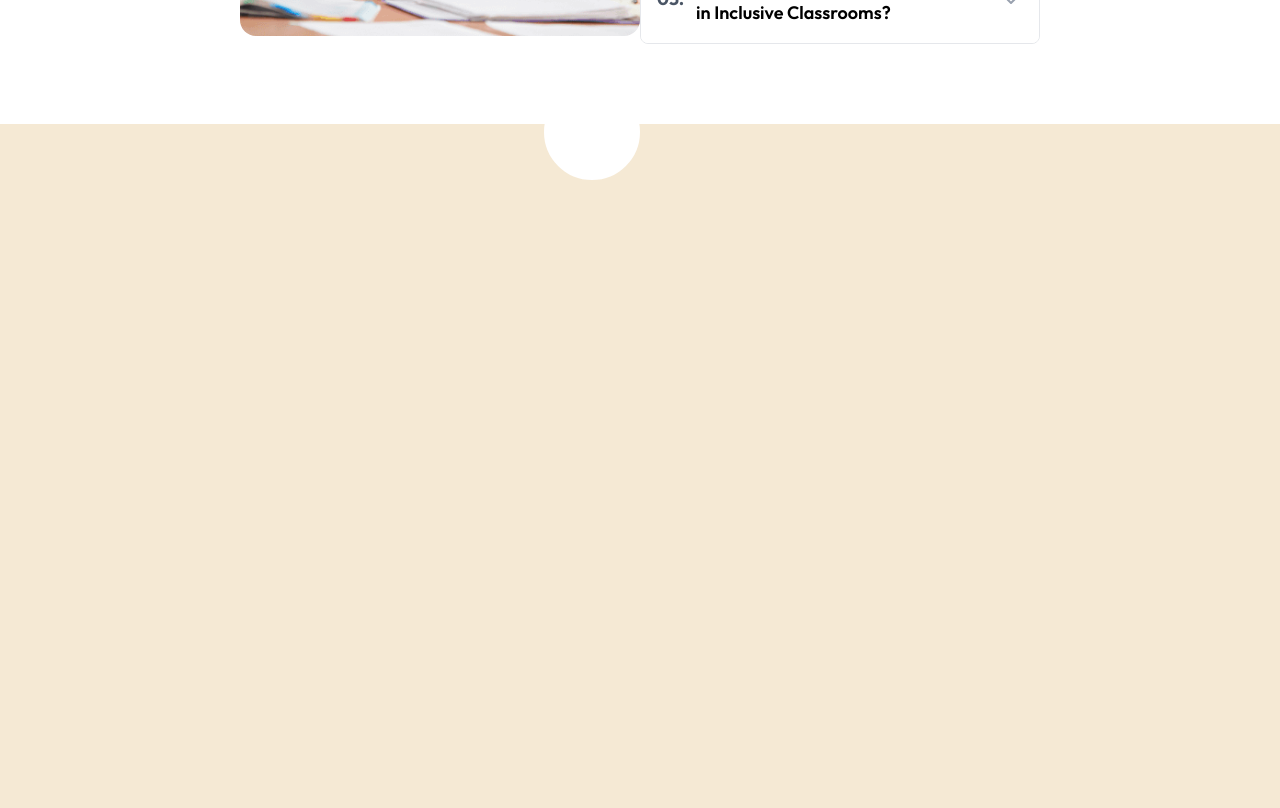
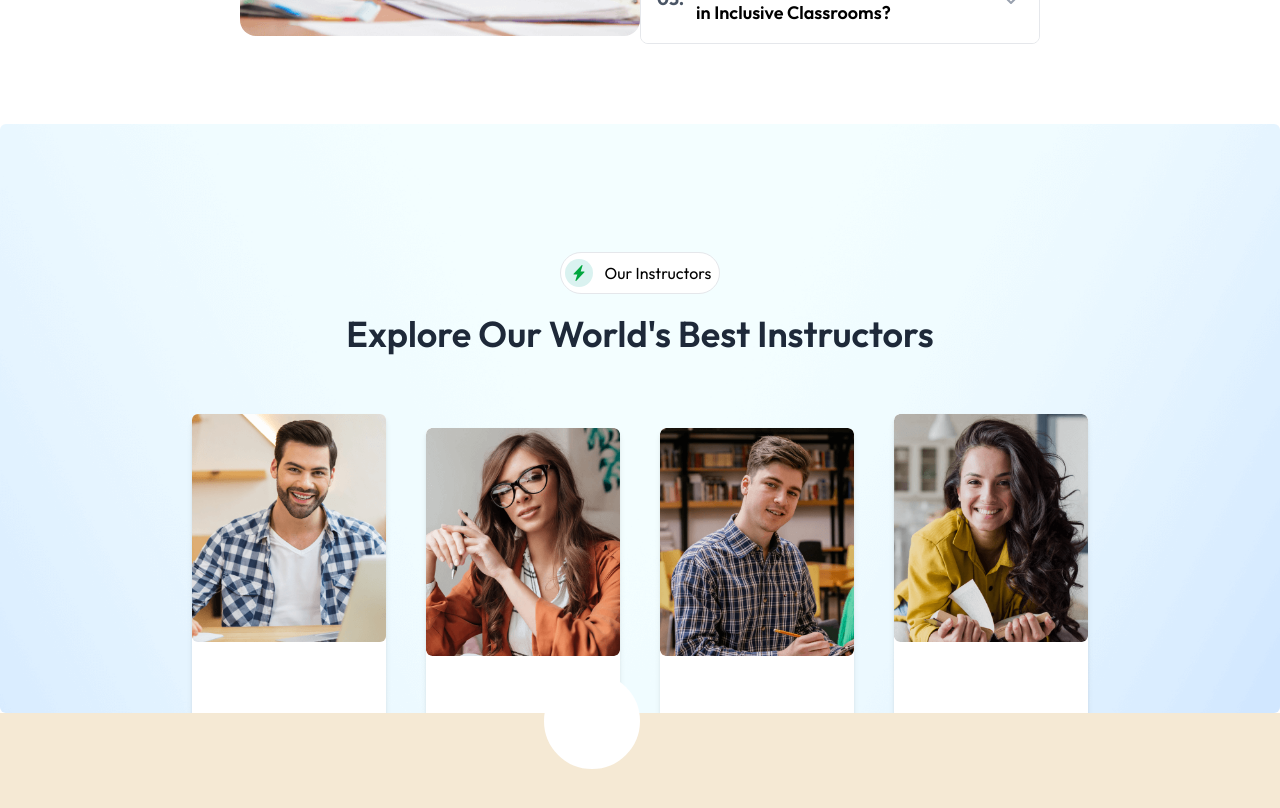
Before and after one commit to asaduzzaman8316/learning-management-system, a Next.js app: page / in a window 1280 px wide. Shown: the part 3760-4568 px from the top of the page. Built offline with nearby package versions, Linux system fonts and the light colour scheme; no server answers.

Commit message:
team done

```diff
--- /dev/null
+++ b/app/HomeComponents/InStructors/Instructors.jsx
@@ -0,0 +1,29 @@
+import React from 'react'
+import bg from '@/app/assets/team-bg.png'
+import Image from 'next/image'
+import Heading from '@/components/share/Heading'
+import Heading2 from '@/components/share/Heading2'
+import SingleCard from './SingleCard'
+import team1 from '@/app/assets/team-1.png'
+import team2 from '@/app/assets/team-2.png'
+import team3 from '@/app/assets/team-3.png'
+import team4 from '@/app/assets/team-4.png'
+function Instructors() {
+    return (
+        <div className='flex flex-col justify-center items-center relative'>
+            <Image src={bg} width={3000} height={1000} alt='teamm-bg' className='h-auto rounded-md w-auto ' />
+            <div className='lg:w-[70%] py-32 gap-5  flex flex-col justify-center items-center mx-auto absolute top-0   w-full '>
+                <Heading name={'Our Instructors'} />
+                <Heading2 name={"Explore Our World's Best Instructors "} color={'text-gray-800'} />
+                <div className='grid grid-cols-4 gap-10 mt-10  justify-between items-center'>
+                    <SingleCard name={'Zaramane Mass LIkan'} image={team1} />
+                    <SingleCard name={'Amelia Grace Lily'} image={team2} />
+                    <SingleCard name={'Mason Logan Pol'} image={team3} />
+                    <SingleCard name={'Isabella Charlotte'} image={team4} />
+                </div>
+            </div>
+        </div>
+    )
+}
+
+export default Instructors
--- /dev/null
+++ b/app/HomeComponents/InStructors/SingleCard.jsx
@@ -0,0 +1,27 @@
+import Image from 'next/image'
+import React from 'react'
+import { FaFacebookF, FaLinkedinIn } from 'react-icons/fa'
+import { FaTwitter } from 'react-icons/fa6'
+
+function SingleCard({ image, name }) {
+    return (
+        <div className='bg-white w-full relative  rounded-md shadow-md '>
+            <div className='overflow-hidden group h-70'>
+                <Image src={image} width={500} height={100} alt={name} className='h-auto w-auto rounded-md' />
+                <div className='h-70 w-full bg-black/50 rounded-md duration-500 transition-all  absolute top-0 opacity-0 group-hover:opacity-100 '></div>
+                <div className='flex items-center gap-5 absolute top-1/3 left-1/2 -translate-x-1/2'>
+                    <div className='text-[#07a698] opacity-0 text-xl bg-white size-10 rounded-full flex items-center justify-center group-hover:opacity-100 cursor-pointer hover:text-white hover:bg-[#07a698] duration-500 transition-all'><FaFacebookF /></div>
+                    <div className='text-[#07a698] text-xl bg-white size-10 rounded-full flex items-center justify-center group-hover:opacity-100 opacity-0 cursor-pointer hover:text-white hover:bg-[#07a698] duration-500 transition-all'><FaLinkedinIn /></div>
+                    <div className='text-[#07a698] text-xl bg-white size-10 rounded-full flex items-center justify-center group-hover:opacity-100 opacity-0 cursor-pointer hover:text-white hover:bg-[#07a698] duration-500 transition-all'><FaTwitter /></div>
+                </div>
+            </div>
+            <div className='p-4'>
+                <h1 className='text-xl font-bold '>{name}</h1>
+                <p className='text-[#07a698]'>Online Teacher</p>
+            </div>
+
+        </div>
+    )
+}
+
+export default SingleCard
--- a/app/page.js
+++ b/app/page.js
@@ -6,6 +6,7 @@ import Explorer from "./HomeComponents/Explorer/Explorer";
 import Courses from "./HomeComponents/Courses/Courses";
 import Status from "./HomeComponents/Status/Status";
 import Question from "./HomeComponents/QuestionSection/Question";
+import Instructors from "./HomeComponents/InStructors/Instructors";
 
 export default function Home() {
   return (
@@ -14,9 +15,10 @@ export default function Home() {
       <SectionSecond />
       <Categories />
       <Explorer />
-      <Courses/>
-      <Status/>
-      <Question/>
+      <Courses />
+      <Status />
+      <Question />
+      <Instructors />
     </div>
   );
 }
```
